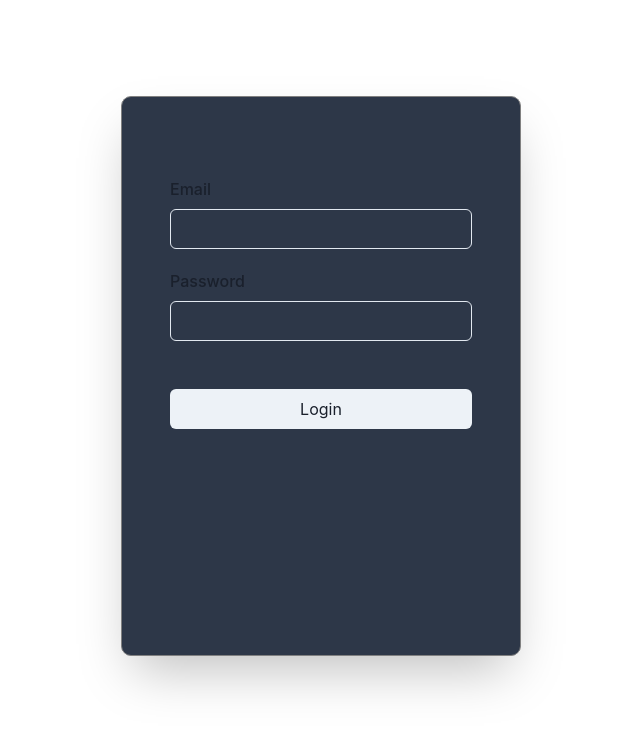
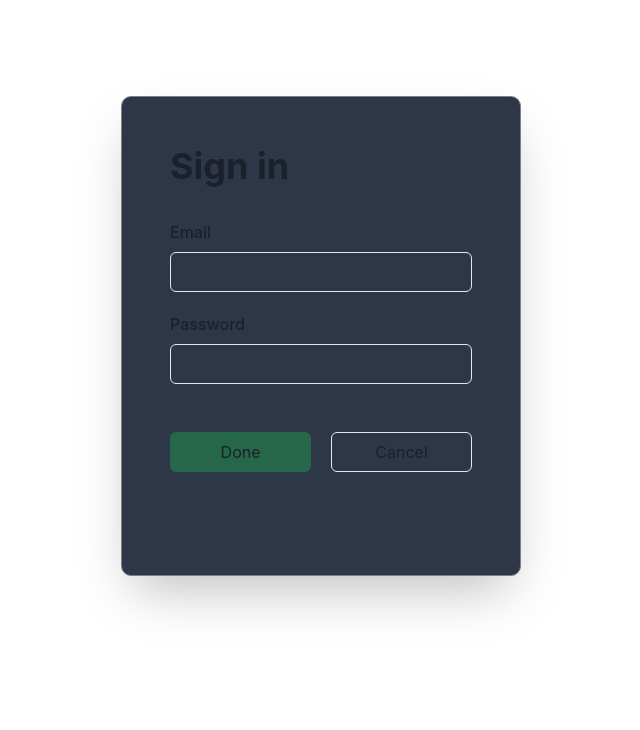
Before and after one commit to DarwisNarvaezDev/next-jwt-demo, a Next.js app: page / in a window 1280 px wide. Shown: the top 730 px of the page, without its empty margins (319-959 px from the left). Built offline with nearby package versions, Linux system fonts and the light colour scheme.

Commit message:
Added register form/token workflow

```diff
--- a/next.config.js
+++ b/next.config.js
@@ -3,4 +3,4 @@ const nextConfig = {
   reactStrictMode: true,
 }
 
-module.exports = nextConfig
+export default nextConfig
--- /dev/null
+++ b/src/components/RegisterForm.tsx
@@ -0,0 +1,94 @@
+import { Flex, FormControl, FormErrorMessage, FormLabel, Heading, Input, useToast } from "@chakra-ui/react"
+import { useRef, useState } from "react";
+
+type RegisterFormProps = {
+    isError: boolean,
+    usernameRef: React.RefObject<HTMLInputElement>,
+    passwordRef: React.RefObject<HTMLInputElement>,
+    validateForm: Function,
+    registerUser: Function,
+    registerFormErrorMessage: string
+}
+
+export default function RegisterForm({
+    isError,
+    usernameRef,
+    passwordRef,
+    validateForm,
+    registerUser,
+    registerFormErrorMessage
+}: RegisterFormProps) {
+
+    return (
+        <>
+            <Flex
+                flexDir={"column"}
+                id={"RegisterContainer"}
+                height={"100%"}
+                width={"100%"}
+                p={"3rem"}
+                >
+                <Heading size={"xl"}>
+                    Sign in
+                </Heading>
+                <FormControl
+                    id={"registerForm"}
+                    display={"flex"}
+                    flexDir={"column"}
+                    pt={"2rem"}
+                    height={"100%"}
+                    w={"100%"}
+                    isInvalid={isError}
+                >
+                    <FormLabel>Email</FormLabel>
+                    <Input type={"email"} ref={usernameRef}
+                        onKeyDown={(e) => {
+                            if (e.code === "Enter") {
+                                if (validateForm()) registerUser()
+                            }
+                        }}
+                    />
+                    <FormLabel mt={"5"}>Password</FormLabel>
+                    <Input type={"password"} ref={passwordRef}
+                        onKeyDown={(e) => {
+                            if (e.code === "Enter") {
+                                if (validateForm()) registerUser()
+                            }
+                        }}
+                    />
+                    <Flex
+                        gap={5}
+                        justifyContent={"center"}
+                    >
+                        <Input
+                            w={"50%"}
+                            mt={"3rem"}
+                            type={"submit"}
+                            bg={"green.700"}
+                            variant={"filled"}
+                            value={"Done"}
+                            cursor={"pointer"}
+                            onClick={(e) => {
+                                e.preventDefault()
+                                if (validateForm()) registerUser()
+                            }}
+                        />
+                        <Input
+                            w={"50%"}
+                            mt={"3rem"}
+                            type={"submit"}
+                            bg={"gray.700"}
+                            variant={"outline"}
+                            value={"Cancel"}
+                            cursor={"pointer"}
+                        >
+                        </Input>
+                    </Flex>
+                    {isError && (
+                        <FormErrorMessage>{registerFormErrorMessage ? registerFormErrorMessage : 'Please check the form'}</FormErrorMessage>
+                    )}
+                </FormControl>
+            </Flex>
+        </>
+    )
+}
--- /dev/null
+++ b/src/db/DbService.tsx
@@ -0,0 +1,7 @@
+import knex from "knex";
+import { development, staging, production } from '../../knexfile';
+
+export default function getDb(){
+    // validate node profile
+    return knex(development);
+}
--- a/src/pages/api/hello.ts
+++ /dev/null
@@ -1,14 +0,0 @@
-// Next.js API route support: https://nextjs.org/docs/api-routes/introduction
-import type { NextApiRequest, NextApiResponse } from 'next'
-
-type Data = {
-  name: string
-}
-
-export default function handler(
-  req: NextApiRequest,
-  res: NextApiResponse
-) {
-  const token = process.env.APP_TOKEN
-  res.status(200).json({ token: token})
-}
--- a/src/pages/api/user/register.tsx
+++ b/src/pages/api/user/register.tsx
@@ -3,35 +3,42 @@ import bcrypt from 'bcrypt'
 import Login from '@/db/Login';
 import Users from '@/db/Users';
 import jwt from 'jsonwebtoken'
+import {checkUser, saveUser} from '../../../service/userService';
+import { saveLoginData } from '@/service/loginService';
 
-export default function handler(
+export default async function handler(
   req: NextApiRequest,
   res: NextApiResponse,
 ) {
-
-    const { email, username, password } = req.body;
-
-    if( !email || !username || !password ){
+    const { email, password } = req.body;
+    if( !email || !password ){
         return res
             .status(400)
             .json(`${console.log(req.body)}Incorrect form submission`)
     }
-
+    // Validate if user exists
+    const exist = await checkUser({email: email});
+    if( !exist ){
+      try{
         const hashedPassword = bcrypt.hashSync(password, 10);
-    Login.push({
+        // Persist in User DB
+        const user: any = await saveUser({
           email: email,
-      hash: hashedPassword
-    });
-
-    Users.push({
-      joined: new Date(Date.UTC(96, 1, 2, 3, 4, 5)).toUTCString(),
-      username: username
+          joined: new Date(Date.UTC(96, 1, 2, 3, 4, 5)).toUTCString()
         })
-
+        // Persist in Login DB
+        const login = await saveLoginData({ email: email, hash: hashedPassword});
+        // Generate token
         const appToken: string | any = process.env.APP_TOKEN
         const accessToken = jwt.sign({ email }, appToken, {
           expiresIn: "3000s",
         });
-
-    res.status(200).json({accessToken: accessToken})
+        // Response
+        res.status(200).json({ accessToken: accessToken, message: null })
+      }catch(error){
+          res.status(400).json(error);
       }
+    }else{
+      res.status(200).json({ message: `User: ${email} already exists, using the refresh token` })
+    }
+}
--- a/src/pages/api/user/userService.tsx
+++ /dev/null
@@ -1,13 +0,0 @@
-// 1. save Login info
-// 2. save User info
-
-interface TypeLoginInfo {
-    username: string,
-    hash: string
-}
-
-export async function saveLoginInfo({username, hash}: TypeLoginInfo){
-    if( !username || !hash ) throw new Error('No user or hash received in parameters');
-    // Db transaction
-
-}
--- a/src/pages/index.tsx
+++ b/src/pages/index.tsx
@@ -1,15 +1,15 @@
-import Head from 'next/head'
-import Image from 'next/image'
 import { Inter } from '@next/font/google'
 import styles from '@/styles/Home.module.css'
-import { Button, Flex, FormControl, FormErrorMessage, FormLabel, Heading, Input, useToast } from '@chakra-ui/react'
-import { useEffect, useRef, useState } from 'react'
+import { Flex, FormControl, FormErrorMessage, FormLabel, Heading, Input, useToast } from '@chakra-ui/react'
+import { useRef, useState } from 'react'
+import RegisterForm from '@/components/RegisterForm'
 
 const inter = Inter({ subsets: ['latin'] })
 
 export default function Home() {
 
   const [isError, setIsError] = useState(false);
+  const [registerFormErrorMessage, setRegisterFormErrorMessage] = useState('');
   const toast = useToast()
   const usernameRef: any = useRef("");
   const passwordRef: any = useRef("");
@@ -23,6 +23,7 @@ export default function Home() {
         status: "error",
       })
       setIsError(true);
+      setRegisterFormErrorMessage("Please check the form inputs")
       return false
     } else {
       setIsError(false);
@@ -31,7 +32,6 @@ export default function Home() {
   }
 
   const registerUser = async () => {
-
     const data = await fetch('/api/user/register', {
       method: "POST",
       headers: {
@@ -39,9 +39,8 @@ export default function Home() {
         'Content-Type': 'application/json'
       },
       body: JSON.stringify({
-        username: "Darwis",
-        password: "123",
-        email: "darwis@darwis.com"
+        password: passwordRef.current.value,
+        email: usernameRef.current.value
       })
     });
     const rawOutput = await data.json();
@@ -53,7 +52,7 @@ export default function Home() {
       <main className={styles.main}>
         <Flex
           width={"50vh"}
-          height={"70vh"}
+          height={"60vh"}
           bg={"gray.700"}
           borderRadius={"10px"}
           justifyContent={"center"}
@@ -61,46 +60,15 @@ export default function Home() {
           boxShadow={"2xl"}
           border={"0.5px solid gray"}
           flexDir={"column"}
-          p={"3rem"}
         >
-          <FormControl
-            display={"flex"}
-            flexDir={"column"}
-            pt={"2rem"}
-            height={"100%"}
-            w={"100%"}
-            isInvalid={isError}
-          >
-            <FormLabel>Email</FormLabel>
-            <Input type={"email"} ref={usernameRef}
-              onKeyDown={(e) => {
-                if (e.code === "Enter") {
-                  if (validateForm()) registerUser()
-                }
-              }}
-            />
-            <FormLabel mt={"5"}>Password</FormLabel>
-            <Input type={"password"} ref={passwordRef}
-              onKeyDown={(e) => {
-                if (e.code === "Enter") {
-                  if (validateForm()) registerUser()
-                }
-              }}
-            />
-            <Input
-              mt={"3rem"}
-              type={"submit"}
-              variant={"filled"}
-              value={"Login"}
-              onClick={(e) => {
-                e.preventDefault()
-                if (validateForm()) registerUser()
-              }}
-            />
-            {isError && (
-              <FormErrorMessage>Please check the form.</FormErrorMessage>
-            )}
-          </FormControl>
+          <RegisterForm
+            isError={isError}
+            usernameRef={usernameRef}
+            passwordRef={passwordRef}
+            validateForm={validateForm}
+            registerUser={registerUser}
+            registerFormErrorMessage={registerFormErrorMessage}
+          />
         </Flex>
       </main>
     </>
--- /dev/null
+++ b/src/service/loginService.tsx
@@ -0,0 +1,16 @@
+import getDb from "@/db/DbService";
+
+interface TypeLoginData {
+    email: string,
+    hash: string
+}
+
+export async function saveLoginData({email, hash}: TypeLoginData){
+    if( !email || !hash ) throw new Error('No user or hash received in parameters');
+    try{
+        const queryResult = getDb()("login").insert({ email, hash }).returning("*");
+        return queryResult;
+    }catch(error){
+        throw error;
+    }
+}
--- /dev/null
+++ b/src/service/userService.tsx
@@ -0,0 +1,30 @@
+import getDb from "@/db/DbService";
+
+interface TypeUserInfo {
+    email: string,
+    joined?: string
+}
+
+export async function checkUser({ email }: TypeUserInfo){
+    try{
+        if( !email ) throw new Error('No user received in parameters');
+        console.log(`Checking if user: ${email} exists.`);
+        const users = await getDb()("user").where("email", email);
+        let userExists = users.length > 0;
+        console.log(`${email} exists ${userExists}.`);
+        return userExists;
+    }catch(error){
+        throw error;
+    }
+}
+
+export async function saveUser({ email, joined }: TypeUserInfo){
+    try{
+        if( !email || !joined ) throw new Error('No user received in parameters');
+        console.log(`persisting the user ${email}`);
+        const users = await getDb()("user").insert({ email, created_at: joined }).returning("*");
+        return users;
+    }catch(error){
+        throw error;
+    }
+}
--- /dev/null
+++ b/src/util/validateMail.tsx
@@ -0,0 +1,4 @@
+export default function (email: string){
+    // Validate if the email is valid
+
+}
```
Lines whose indentation alone changed are shown as unchanged.
